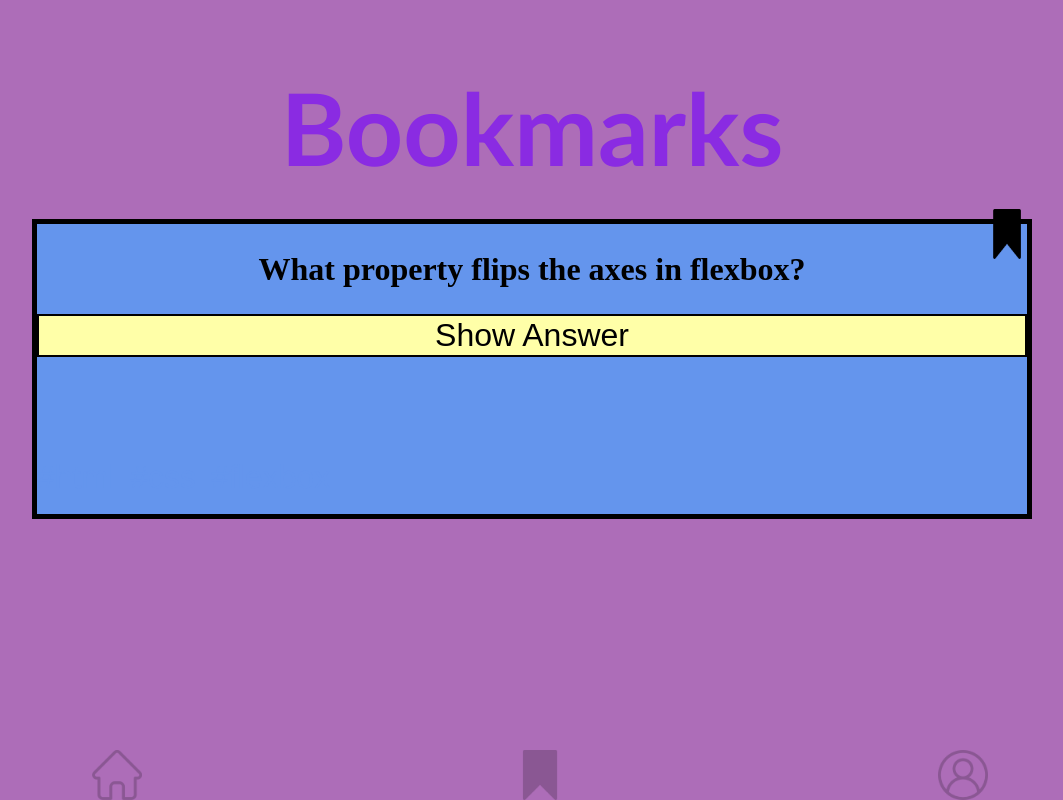
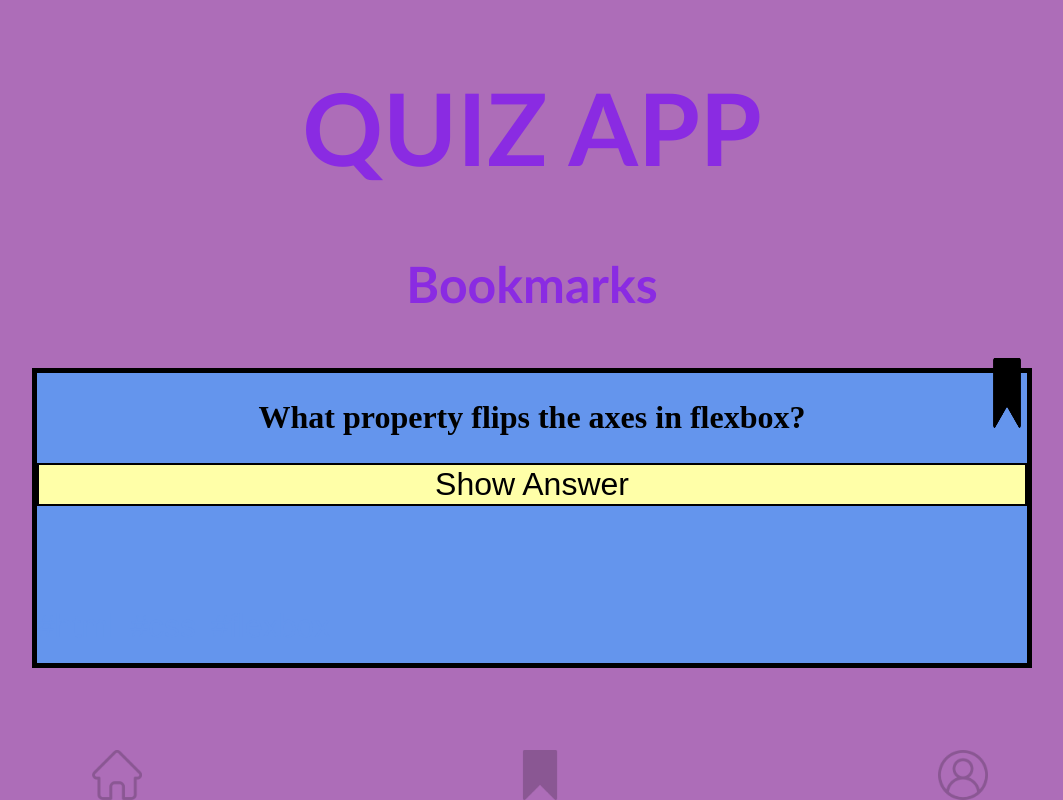
Before and after one commit to jenagansivakumar/first_project, a plain HTML site: page bookmarks.html in a window 1280 px wide. Shown: the whole page, without its empty margins (108-1171 px from the left). Drawn offline with Linux system fonts and the light colour scheme.

Commit message:
added js page

```diff
--- a/bookmarks.html
+++ b/bookmarks.html
@@ -9,7 +9,8 @@
   </head>
   <body>
     <header>
-      <h1>Bookmarks</h1>
+      <h1>QUIZ APP</h1>
+      <h2 class="page_title">Bookmarks</h2> <br>
     </header>
 
     <main>
@@ -18,7 +19,7 @@
             <section class="question__card">
               <h2 class="question1">
                 <img id="question_bookmark" src="assets/bookmark_filled.png" width="40"
-                height="50" alt="">
+                height="70" alt="">
                 What property flips the axes in flexbox?
               </h2>
 
--- a/styles.css
+++ b/styles.css
@@ -134,3 +134,20 @@ button:active {
   align-items: center;
   flex-direction: row;
 }
+
+.page_title {
+  color: blueviolet;
+  text-align: center;
+  font-family: "Gill Sans", "Gill Sans MT", Calibri, "Trebuchet MS", sans-serif;
+  font-size: 50px;
+  top: 5px;
+  transition: 6s;
+}
+.page_title:hover {
+  color: rgb(231, 205, 255);
+  font-size: 80px;
+  border: 1px solid;
+  border-color: black;
+  border-width: 5px;
+  width: auto;
+}
```
Also changed, not shown: index.html (+5 -3 lines), profile.html (+2 -1 lines), index.js (added).
